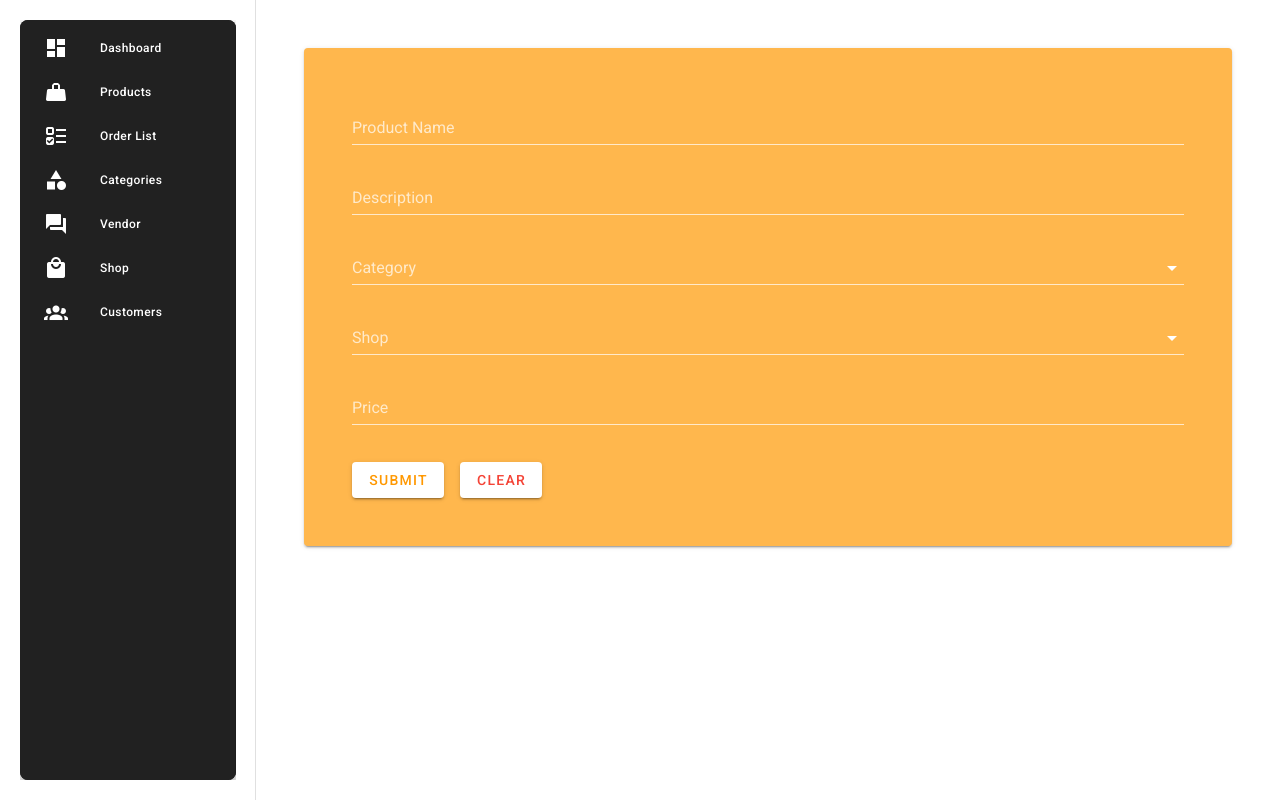
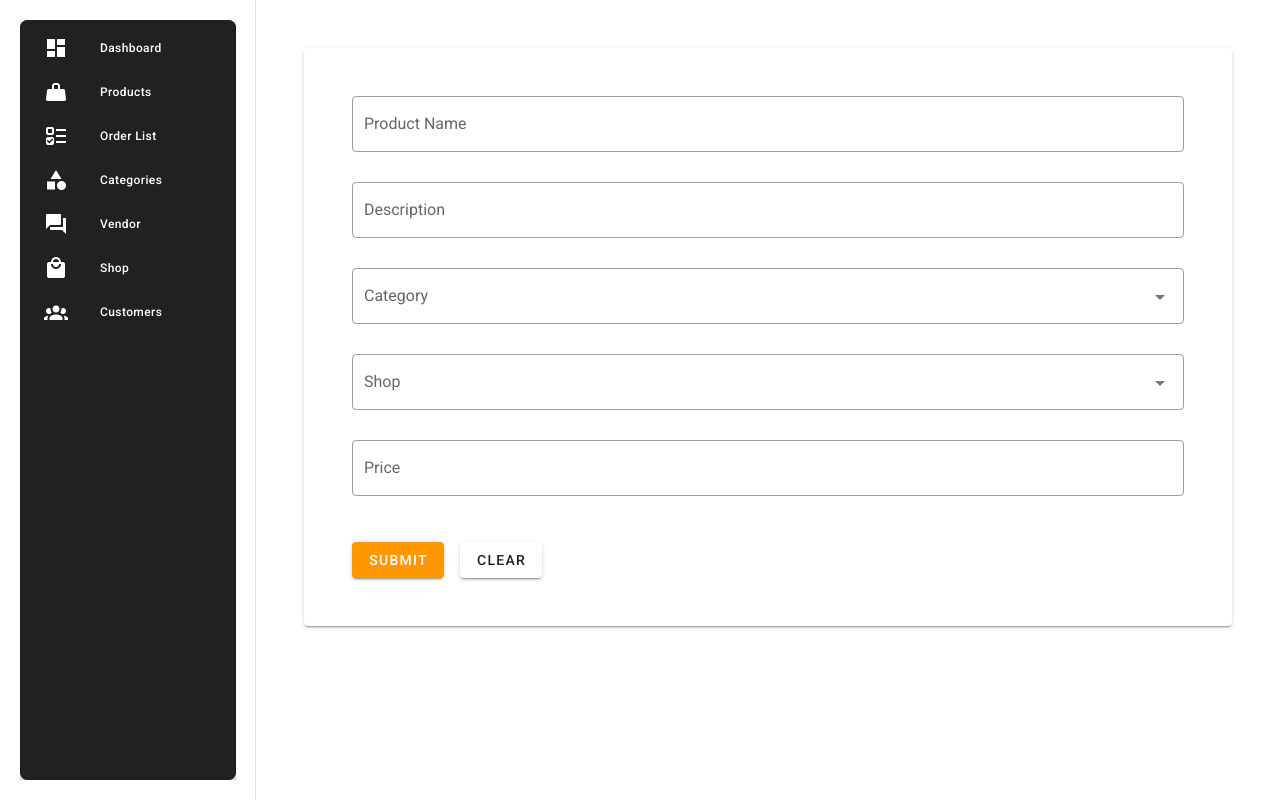
Before and after one commit to diyashrestha1999/maachadokan, a Vue app: page /addproduct in a window 1280 px wide. Built offline with nearby package versions, Linux system fonts and the light colour scheme; no server answers.

Commit message:
addition

```diff
--- /dev/null
+++ b/src/components/ProductDialog.vue
@@ -0,0 +1,40 @@
+<template>
+  <v-menu open-on-hover down offset-y v-model="dialog"  max-width="290">
+    <template v-slot:activator="{ on, attrs }">
+      <v-btn
+        absolute
+        color="orange"
+        class="white--text"
+        fab
+        x-small
+        right
+        top
+        v-bind="attrs"
+        v-on="on"
+      >
+        <v-icon small>mdi-dots-vertical</v-icon>
+      </v-btn>
+    </template>
+
+        <v-list v-for="(item, index) in items" :key="index" class="pa-1">
+          <v-btn   class=" orange lighten-2 white--text" x-small  @click="dialog = false">
+            <v-icon small>{{ item.title }}</v-icon>
+          </v-btn>
+        </v-list>
+
+  </v-menu>
+</template>
+<script>
+export default {
+  data() {
+    return {
+      dialog: false,
+       items: [
+      { title: "mdi-pencil" },
+      { title: "mdi-menu-down" },
+      { title: "mdi-delete" },
+    ],
+    };
+  },
+};
+</script>
--- a/src/views/AddProduct.vue
+++ b/src/views/AddProduct.vue
@@ -1,7 +1,9 @@
 <template>
-  <v-card class="ma-12 orange lighten-2" dark>
-    <form class="pa-12" @submit.prevent="checkform">
+  <v-card class="ma-12  lighten-2" >
+    <form class="pa-12 white--text" @submit.prevent="checkform">
       <v-text-field
+        outlined
+        color="orange"
         v-model="name"
         :error-messages="pushError($v.name)"
         label="Product Name"
@@ -10,6 +12,8 @@
         @blur="$v.name.$touch()"
       ></v-text-field>
       <v-text-field
+        outlined
+        color="orange"
         v-model="description"
         label="Description"
         required
@@ -17,6 +21,8 @@
         @blur="$v.description.$touch()"
       ></v-text-field>
       <v-select
+        outlined
+        color="orange"
         :items="categories"
         v-model="category"
         label="Category"
@@ -29,6 +35,8 @@
       >
       </v-select>
       <v-select
+        outlined
+        color="orange"
         v-model="shop"
         :items="shops"
         label="Shop"
@@ -41,6 +49,8 @@
       >
       </v-select>
       <v-text-field
+        outlined
+        color="orange"
         v-model="price"
         single-line
         :error-messages="pushError($v.price)"
@@ -53,8 +63,8 @@
         @blur="$v.price.$touch()"
       ></v-text-field>
 
-      <v-btn class="mt-4 mr-4" type="submit" color="white orange--text" > submit </v-btn>
-      <v-btn class="mt-4" @click="clear" color="white red--text" dark> clear </v-btn>
+      <v-btn class="mt-4 mr-4" type="submit" color="orange " dark> submit </v-btn>
+      <v-btn class="mt-4" @click="clear" color="white " > clear </v-btn>
     </form>
   </v-card>
 </template>
@@ -96,7 +106,7 @@ export default {
       !val.required && errors.push("This is required.");
       return errors;
     },
-    clear() {
+    clear(){
       this.$v.$reset();
       this.name = "";
       this.description = "";
@@ -126,6 +136,8 @@ export default {
       });
     },
     checkform() {
+
+
       console.log(
         "------------------------------------------------------------------"
       );
@@ -141,9 +153,13 @@ export default {
         })
         .then((response) => {
           console.log(response);
+          this.$router.push({name:'product'});
         })
         .catch((res) => console.log(res));
     },
   },
 };
 </script>
+<style scoped>
+
+</style>
--- a/src/views/ProductList.vue
+++ b/src/views/ProductList.vue
@@ -48,17 +48,7 @@
                   </v-expand-transition>
                 </v-img>
                 <v-card-text class="pt-6" style="position: absolute">
-                  <v-btn
-                    absolute
-                    color="orange"
-                    class="white--text"
-                    fab
-                    x-small
-                    right
-                    top
-                  >
-                    <v-icon small>mdi-dots-vertical</v-icon>
-                  </v-btn>
+                  <ProductDialogVue />
 
                   <h3
                     class="
@@ -80,11 +70,18 @@
   </v-app>
 </template>
 <script>
+import ProductDialogVue from "@/components/ProductDialog.vue";
 import axios from "axios";
 export default {
+  components: {
+    ProductDialogVue,
+  },
+
   data() {
     return {
       products: [],
+      dialog: false,
+
     };
   },
   mounted() {
--- a/src/views/ShopList.vue
+++ b/src/views/ShopList.vue
@@ -1,5 +1,39 @@
 <template>
-  <div class="about">
-    <h1>This is an Shop page</h1>
+  <div class="text-center">
+    <v-menu open-on-hover top offset-y>
+      <template v-slot:activator="{ on, attrs }">
+        <v-btn
+          color="orange"
+          class="white--text"
+          fab
+          x-small
+          right
+          top
+          v-bind="attrs"
+          v-on="on"
+        >
+          <v-icon small>mdi-dots-vertical</v-icon>
+        </v-btn>
+      </template>
+
+      <v-list>
+        <v-list-item v-for="(item, index) in items" :key="index">
+          <v-btn color="orange darken-1" text @click="dialog = false">
+            <v-icon>{{ item.title }}</v-icon>
+          </v-btn>
+        </v-list-item>
+      </v-list>
+    </v-menu>
   </div>
 </template>
+<script>
+export default {
+  data: () => ({
+    items: [
+      { title: "mdi-pencil" },
+      { title: "mdi-menu-down" },
+      { title: "mdi-delete" },
+    ],
+  }),
+};
+</script>
```
